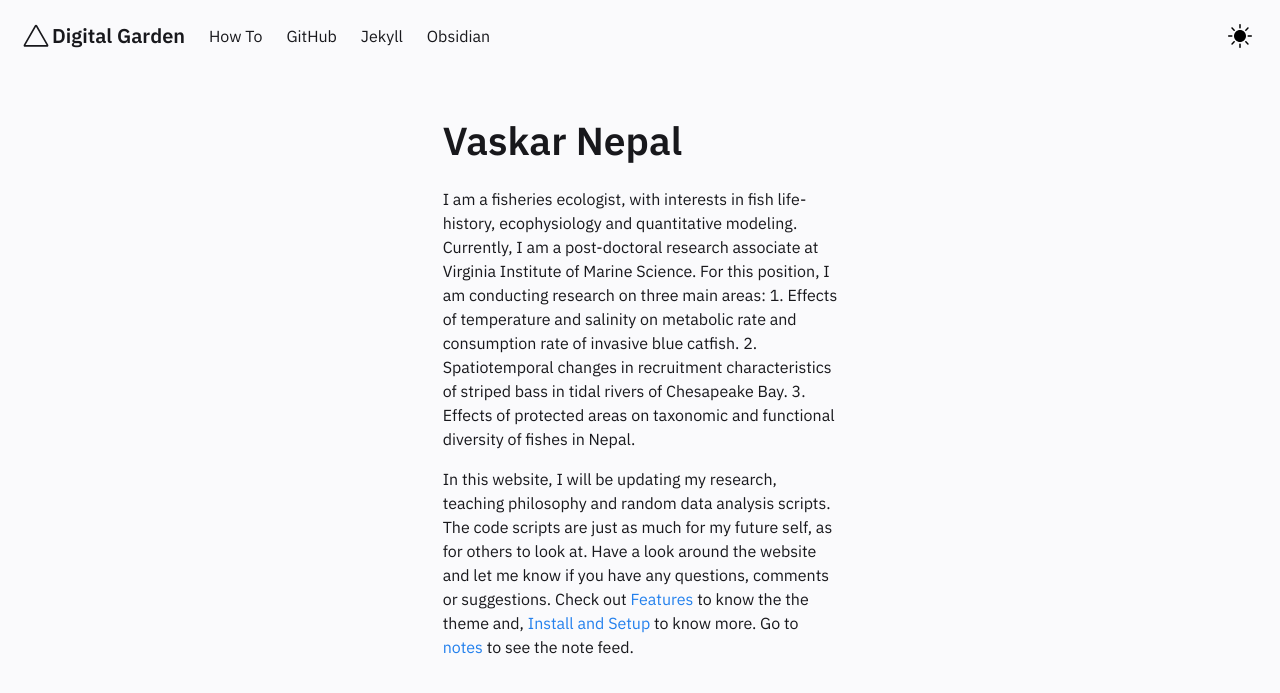
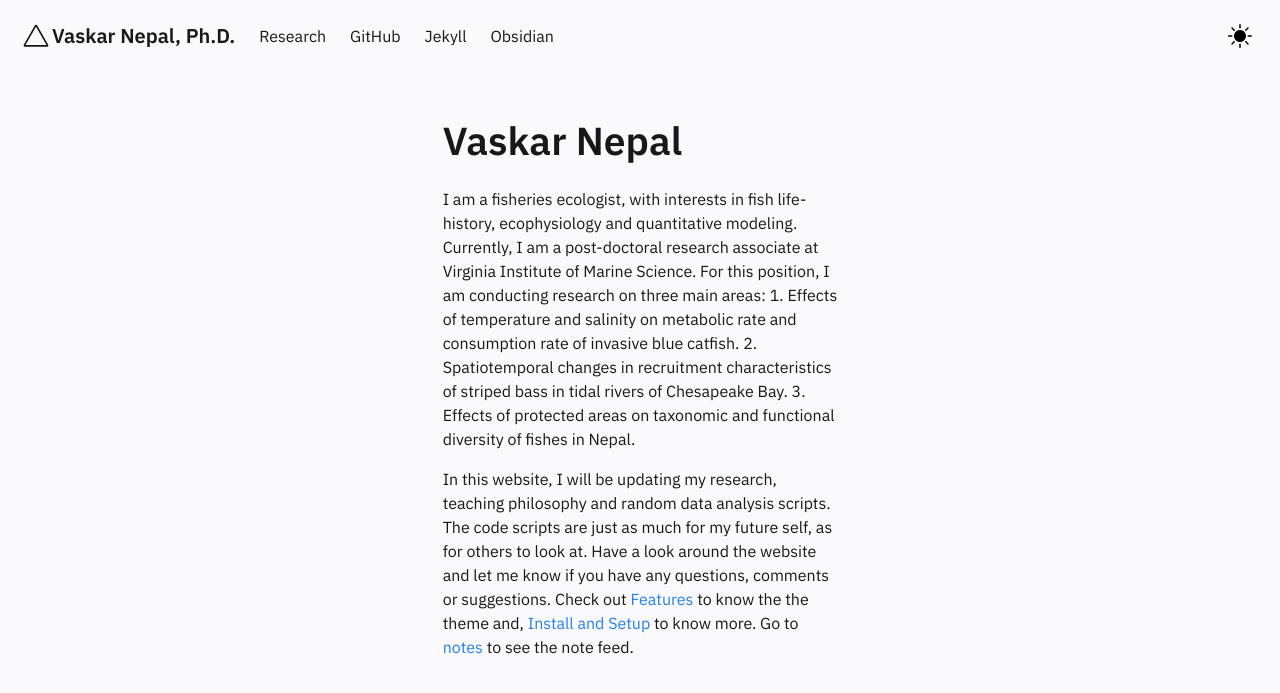
Before and after one commit to vaskarnepal/vaskarnepal.github.io, a Jekyll site: the page built from pages/index.md, in a window 1280 px wide. Shown: the top 693 px of the page. Built offline with Jekyll 4.4.1, drawn with Linux system fonts in a browser that asks for light colours.

Commit message:
some attempts

```diff
--- a/_includes/Header.html
+++ b/_includes/Header.html
@@ -1,84 +1,77 @@
-{%- comment -%}
-*
-* MIT License
-* Copyright (c) 2020 Raghuveer S, Hiran Venugopalan
-*
-* Permission is hereby granted, free of charge, to any person obtaining a copy
-* of this software and associated documentation files (the "Software"), to deal
-* in the Software without restriction, including without limitation the rights
-* to use, copy, modify, merge, publish, distribute, sublicense, and/or sell
-* copies of the Software, and to permit persons to whom the Software is
-* furnished to do so, subject to the following conditions:
-*
-* The above copyright notice and this permission notice shall be included in all
-* copies or substantial portions of the Software.
-*
-* THE SOFTWARE IS PROVIDED "AS IS", WITHOUT WARRANTY OF ANY KIND, EXPRESS OR
-* IMPLIED, INCLUDING BUT NOT LIMITED TO THE WARRANTIES OF MERCHANTABILITY,
-* FITNESS FOR A PARTICULAR PURPOSE AND NONINFRINGEMENT. IN NO EVENT SHALL THE
-* AUTHORS OR COPYRIGHT HOLDERS BE LIABLE FOR ANY CLAIM, DAMAGES OR OTHER
-* LIABILITY, WHETHER IN AN ACTION OF CONTRACT, TORT OR OTHERWISE, ARISING FROM,
-* OUT OF OR IN CONNECTION WITH THE SOFTWARE OR THE USE OR OTHER DEALINGS IN THE
-* SOFTWARE.
-*
-* File: Header.html
-* Author Raghuveer S, Hiran Venugopalan
-*
-* This file contains the markup for the context menu thingy you see when you right
-* click on the post titles on the home page.
-*
-{%- endcomment -%}
-
-<nav class="navbar is-transparent" role="navigation" aria-label="main navigation">
-    <div class="navbar-brand">
-      <a class="navbar-item" href="../index.html">
-        <svg width="32" height="32" viewBox="0 0 80 80" fill="none" xmlns="http://www.w3.org/2000/svg">
-          <path fill-rule="evenodd" clip-rule="evenodd" d="M36.9477 13.7742C38.3043 11.4086 41.6957 11.4086 43.0523 13.7742L70.5226 61.6774C71.8791 64.043 70.1834 67 67.4703 67H12.5297C9.81658 67 8.12089 64.043 9.47744 61.6774L36.9477 13.7742ZM40 16.9677L13.7506 62.7419H66.2494L40 16.9677Z" fill="var(--text-main)"/>
+<!DOCTYPE HTML PUBLIC "-//W3C//DTD HTML 4.01 Transitional//EN">
+<html>
+  <head>
+    <meta http-equiv="content-type" content="text/html;
+      charset=windows-1252">
+    <title></title>
+  </head>
+  <body>
+    {%- comment -%} * * MIT License * Copyright (c) 2020 Raghuveer S,
+    Hiran Venugopalan * * Permission is hereby granted, free of charge,
+    to any person obtaining a copy * of this software and associated
+    documentation files (the "Software"), to deal * in the Software
+    without restriction, including without limitation the rights * to
+    use, copy, modify, merge, publish, distribute, sublicense, and/or
+    sell * copies of the Software, and to permit persons to whom the
+    Software is * furnished to do so, subject to the following
+    conditions: * * The above copyright notice and this permission
+    notice shall be included in all * copies or substantial portions of
+    the Software. * * THE SOFTWARE IS PROVIDED "AS IS", WITHOUT WARRANTY
+    OF ANY KIND, EXPRESS OR * IMPLIED, INCLUDING BUT NOT LIMITED TO THE
+    WARRANTIES OF MERCHANTABILITY, * FITNESS FOR A PARTICULAR PURPOSE
+    AND NONINFRINGEMENT. IN NO EVENT SHALL THE * AUTHORS OR COPYRIGHT
+    HOLDERS BE LIABLE FOR ANY CLAIM, DAMAGES OR OTHER * LIABILITY,
+    WHETHER IN AN ACTION OF CONTRACT, TORT OR OTHERWISE, ARISING FROM, *
+    OUT OF OR IN CONNECTION WITH THE SOFTWARE OR THE USE OR OTHER
+    DEALINGS IN THE * SOFTWARE. * * File: Header.html * Author Raghuveer
+    S, Hiran Venugopalan * * This file contains the markup for the
+    context menu thingy you see when you right * click on the post
+    titles on the home page. * {%- endcomment -%}
+    <nav class="navbar is-transparent" role="navigation"
+      aria-label="main navigation">
+      <div class="navbar-brand"> <a class="navbar-item"
+          href="../index.html">
+          <svg width="32" height="32" viewBox="0 0 80 80" fill="none"
+            xmlns="http://www.w3.org/2000/svg">
+            <path fill-rule="evenodd" clip-rule="evenodd" d="M36.9477
+              13.7742C38.3043 11.4086 41.6957 11.4086 43.0523
+              13.7742L70.5226 61.6774C71.8791 64.043 70.1834 67 67.4703
+              67H12.5297C9.81658 67 8.12089 64.043 9.47744
+              61.6774L36.9477 13.7742ZM40 16.9677L13.7506
+              62.7419H66.2494L40 16.9677Z" fill="var(--text-main)"></path>
           </svg>
-        <h4>Digital Garden</h4>
+          <h4>Vaskar Nepal, Ph.D.</h4>
         </a>
-      <div class="navbar-item navbar-dark-mode__mobile is-hidden-tablet" onclick="modeSwitcher()">
-        <div class="buttons">
-          <a class="button is-text">
-            <span class="icon is-small">
-              <img src="../assets/img/sun.svg" id="theme-toggle-img--mobile">
-            </span>
-          </a>
+        <div class="navbar-item navbar-dark-mode__mobile
+          is-hidden-tablet" onclick="modeSwitcher()">
+          <div class="buttons"> <a class="button is-text"> <span
+                class="icon is-small"> <img src="../assets/img/sun.svg"
+                  id="theme-toggle-img--mobile"> </span> </a> </div>
         </div>
-      </div>
-      <a role="button" class="navbar-burger" aria-label="menu" aria-expanded="false" data-target="navbarBasicExample">
-        <span aria-hidden="true"></span>
-        <span aria-hidden="true"></span>
-        <span aria-hidden="true"></span>
-      </a>
-    </div>
-
+        <a role="button" class="navbar-burger" aria-label="menu"
+          aria-expanded="false" data-target="navbarBasicExample"> <span
+            aria-hidden="true"></span> <span aria-hidden="true"></span>
+          <span aria-hidden="true"></span> </a> </div>
       <div id="navbarBasicExample" class="navbar-menu">
-      <div class="navbar-start">
-        <a href="../posts/how-to"  class="navbar-item">
-          How To
-        </a>
-        <a href="https://github.com/Jekyll-Garden/jekyll-garden.github.io" target="_blank" class="navbar-item">
-          GitHub
-        </a>
-        <a href="https://jekyllrb.com/" target="_blank"  class="navbar-item">
-          Jekyll
-        </a>
-        <a href="https://obsidian.md/"  target="_blank" class="navbar-item">
-          Obsidian
-        </a>
-      </div>
-      <div class="navbar-end is-hidden-mobile" onclick="modeSwitcher()" >
+        <div class="navbar-start"> <a href="../_includes/Research"
+            class="navbar-item"> Research </a>
+			<a href="../_includes/Research" target="_blank"
+            class="navbar-item"> GitHub </a>
+			<a href="https://jekyllrb.com/" target="_blank"
+            class="navbar-item"> Jekyll </a>
+			<a href="https://obsidian.md/" target="_blank"
+            class="navbar-item"> Obsidian </a> </div>
+        <div class="navbar-end is-hidden-mobile"
+          onclick="modeSwitcher()">
           <div class="navbar-item">
-          <div class="buttons">
-            <a class="button is-text">
-              <span class="icon is-small">
-                <img src="../assets/img/sun.svg" id="theme-toggle-img">
-              </span>
-            </a>
-          </div>
+            <div class="buttons"> <a class="button is-text"> <span
+                  class="icon is-small"> <img
+                    src="../assets/img/sun.svg" id="theme-toggle-img"> </span>
+              </a> </div>
           </div>
         </div>
       </div>
     </nav>
     <script src="/assets/js/Hamburger.js"></script>
+  </body>
+</html>
```
Lines whose indentation alone changed are shown as unchanged.
